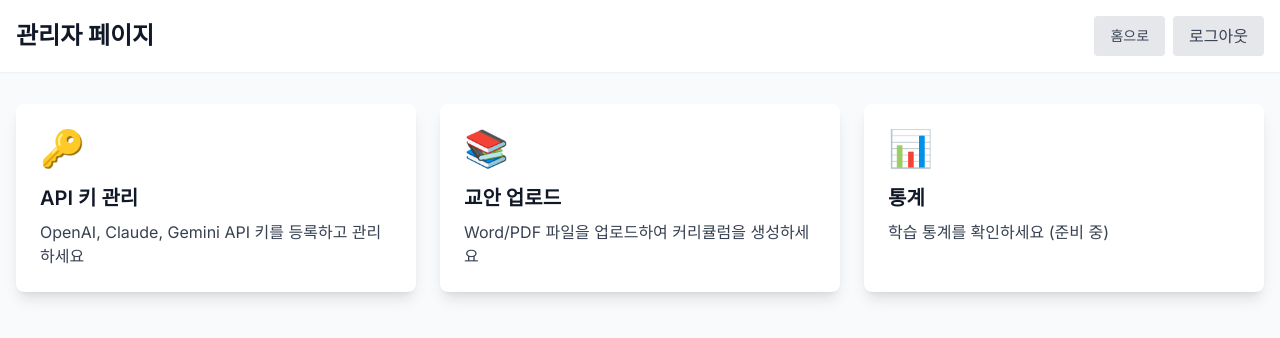
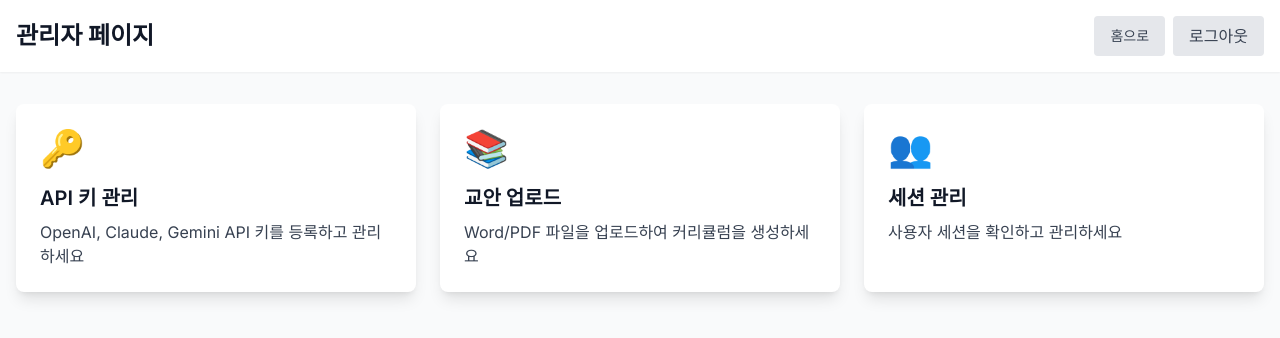
Before and after one commit to smsh73/hanclass, a Next.js app in the folder frontend/: page /admin in a window 1280 px wide. Shown: the top 338 px of the page. Built offline with nearby package versions, Linux system fonts and the light colour scheme; sample sign-in values are in the browser's storage.

Commit message:
Fix: 관리자 페이지에 세션 관리 링크 추가

```diff
--- a/frontend/app/admin/page.tsx
+++ b/frontend/app/admin/page.tsx
@@ -80,11 +80,16 @@ export default function AdminPage() {
             </p>
           </Link>
 
-          <div className="bg-white rounded-lg shadow-lg p-6">
-            <div className="text-4xl mb-4">📊</div>
-            <h3 className="text-xl font-semibold mb-2 text-gray-900">통계</h3>
-            <p className="text-gray-700">학습 통계를 확인하세요 (준비 중)</p>
-          </div>
+          <Link
+            href="/admin/sessions"
+            className="bg-white rounded-lg shadow-lg p-6 hover:shadow-xl transition-shadow"
+          >
+            <div className="text-4xl mb-4">👥</div>
+            <h3 className="text-xl font-semibold mb-2 text-gray-900">세션 관리</h3>
+            <p className="text-gray-700">
+              사용자 세션을 확인하고 관리하세요
+            </p>
+          </Link>
         </div>
       </main>
     </div>
```
